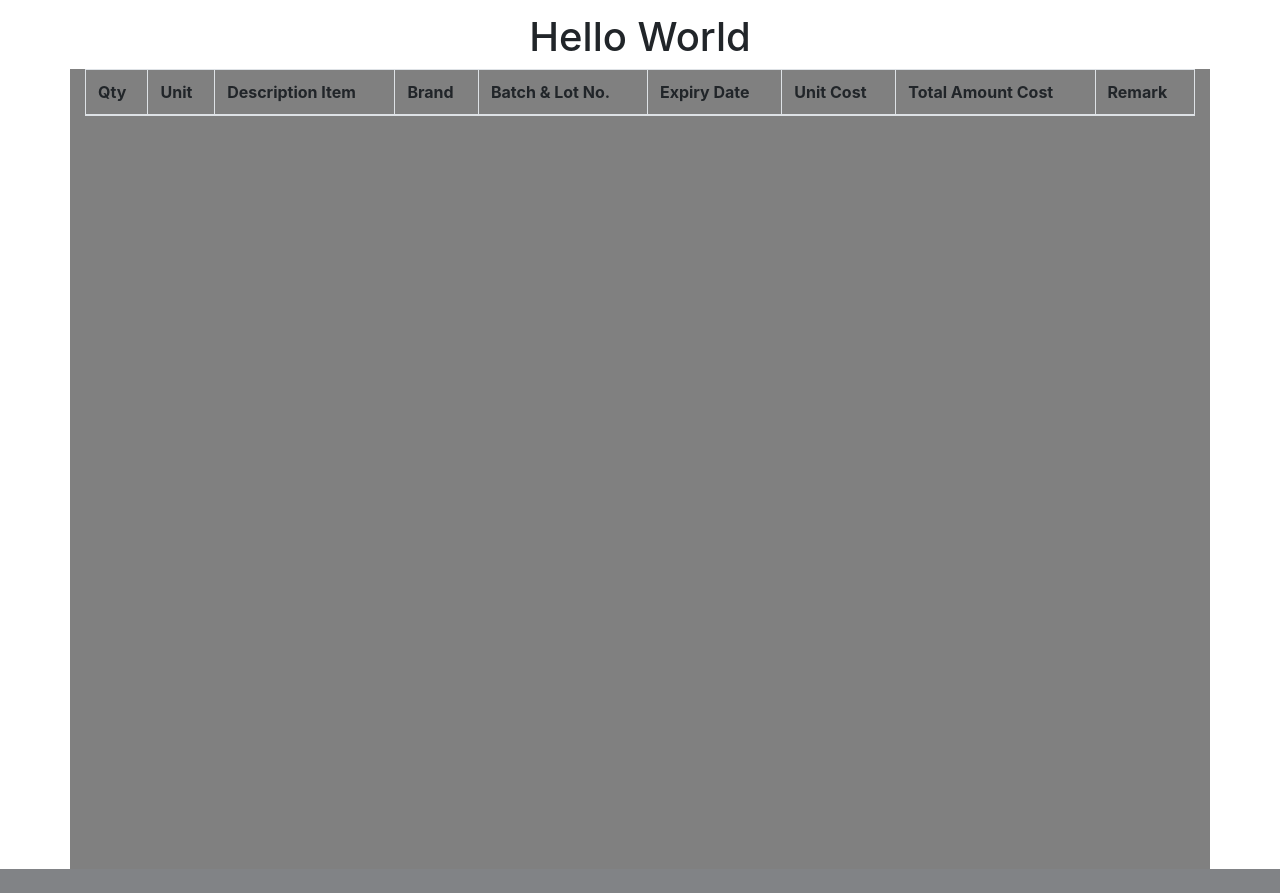
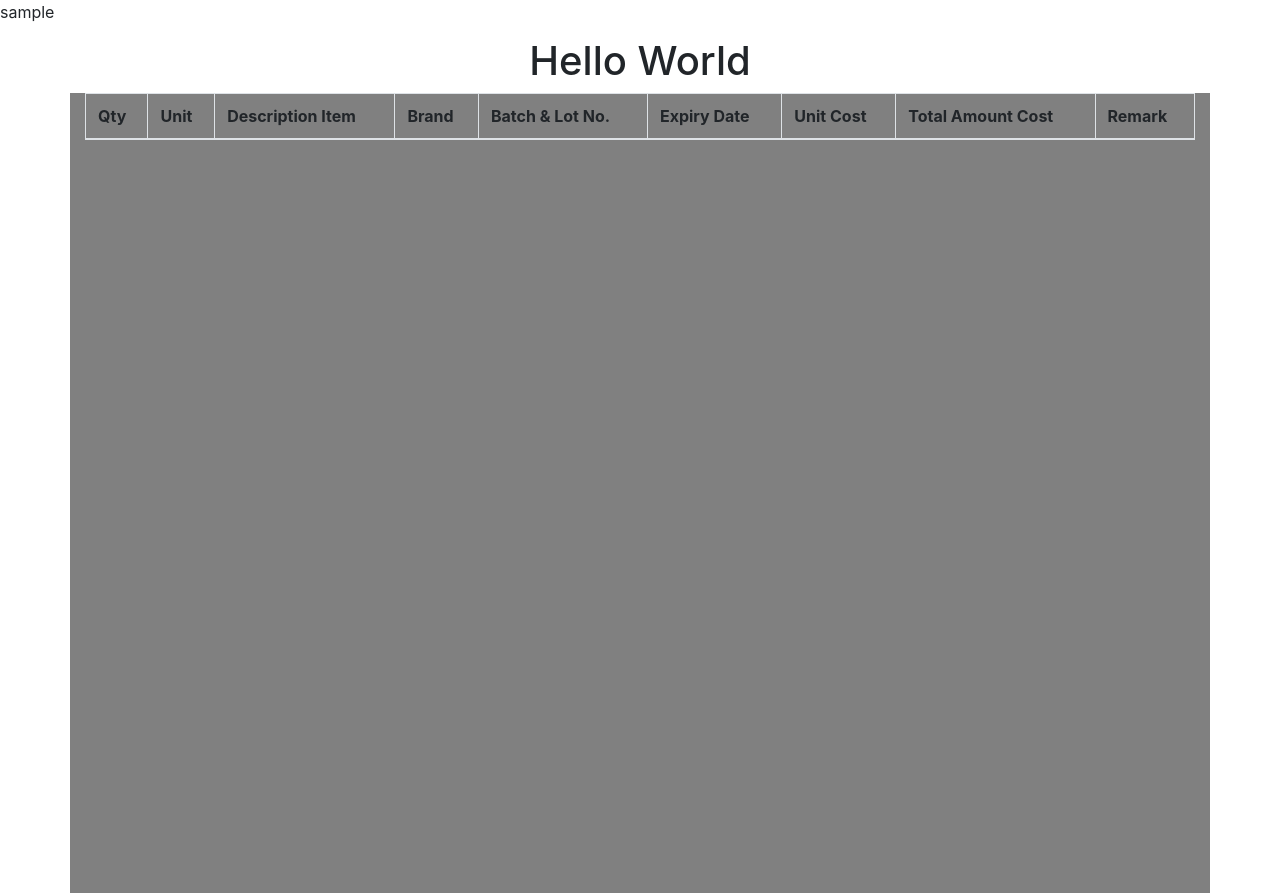
Before and after one commit to Darrius-Me/gmch_inv, a Django app: page /pr_list/ in a window 1280 px wide. Before the commit the page ends 869 px from the top, so only its background shows below. Run offline with Django 3.2, Linux system fonts and the light colour scheme; data that the repository does not hold is empty; some libraries are stand-ins or nearby versions.

Commit message:
Sample commit

```diff
--- a/pr_list/templates/pr_list/home.html
+++ b/pr_list/templates/pr_list/home.html
@@ -3,6 +3,8 @@
   <link rel="stylesheet" href="{% static 'pr_list/css/bootstrap.css' %}">
 </head>
 
+
+sample
 
 <div class="" style="text-align: center; padding-top: 1%">
   <h1>Hello World</h1>
```
